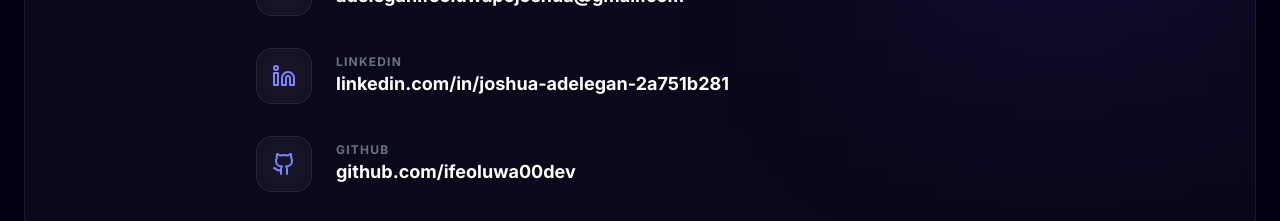
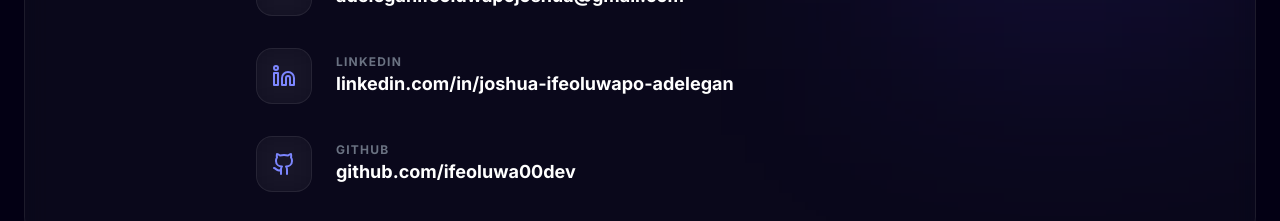
Before and after one commit to Ifeoluwa00dev/my-portfolio, a React (Vite) app: page / in a window 1280 px wide. Shown: the part 6207-6428 px from the top of the page. Built offline with nearby package versions, Linux system fonts and the light colour scheme.

Commit message:
Update LinkedIn profile link and display name

```diff
--- a/components/sections/Contact.tsx
+++ b/components/sections/Contact.tsx
@@ -30,13 +30,13 @@ const Contact = () => {
                       </div>
                     </a>
 
-                    <a href="https://www.linkedin.com/in/joshua-adelegan-2a751b281/" className="flex items-center space-x-6 group">
+                    <a href="https://www.linkedin.com/in/joshua-ifeoluwapo-adelegan/" className="flex items-center space-x-6 group">
                       <div className="w-14 h-14 rounded-2xl glass-panel flex items-center justify-center text-indigo-400 group-hover:bg-indigo-500 group-hover:text-white transition-all border border-white/10">
                         <Linkedin size={24} />
                       </div>
                       <div>
                         <p className="text-xs font-bold text-gray-500 uppercase tracking-widest">LinkedIn</p>
-                        <p className="text-lg font-bold">linkedin.com/in/joshua-adelegan-2a751b281</p>
+                        <p className="text-lg font-bold">linkedin.com/in/joshua-ifeoluwapo-adelegan</p>
                       </div>
                     </a>
 
```
